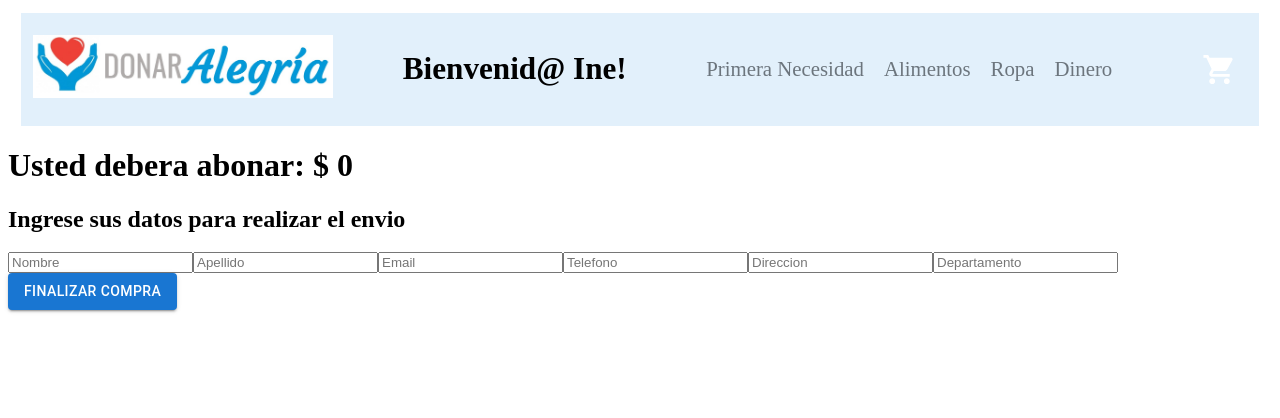
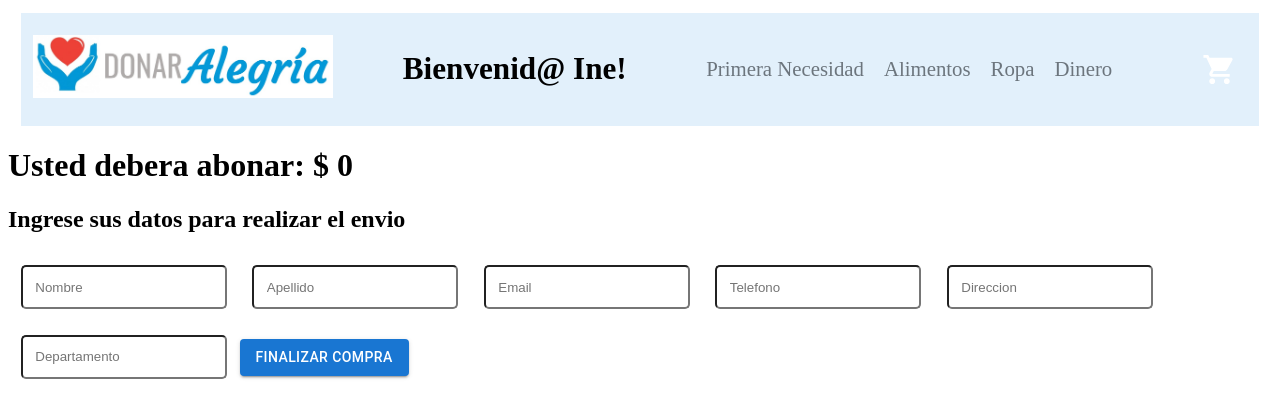
Before and after one commit to jinescaballero/react, a React (Create React App) app: page /form in a window 1280 px wide. Shown: the top 418 px of the page. Built offline with nearby package versions, Linux system fonts and the light colour scheme.

Commit message:
Entrega Final

```diff
--- a/src/Components/CartView/SalesForm/SalesForm.js
+++ b/src/Components/CartView/SalesForm/SalesForm.js
@@ -50,37 +50,37 @@ export const SalesForm = () => {
       <h2>Ingrese sus datos para realizar el envio</h2>
       <div>
         <form onSubmit={finalSale}>
-          <input
+          <input style={styles.input}
             name="name"
             type="name"
             placeholder="Nombre"
             onChange={handleOnChange}
           />
-          <input
+          <input style={styles.input}
             name="surname"
             type="family-name"
             placeholder="Apellido"
             onChange={handleOnChange}
           />
-          <input
+          <input style={styles.input}
             name="email"
             type="email"
             placeholder="Email"
             onChange={handleOnChange}
           />
-          <input
+          <input style={styles.input}
             name="phone"
             type="tel"
             placeholder="Telefono"
             onChange={handleOnChange}
           />
-          <input
+          <input style={styles.input}
             name="adress"
             type="street-address"
             placeholder="Direccion"
             onChange={handleOnChange}
           />
-          <input
+          <input style={styles.input}
             name="flat"
             type="text"
             placeholder="Departamento"
@@ -92,3 +92,16 @@ export const SalesForm = () => {
     </>
   );
 };
+
+const styles ={
+  input:{
+    display: 'inline',
+    flexDirection: 'column',
+    justifyContent:'center',
+    alignItems:'center',
+    marginTop: '10px',
+    padding: '1%',
+    margin: '1%',
+    borderRadius:'5px'
+  }
+}
--- a/src/Components/Item.js
+++ b/src/Components/Item.js
@@ -6,9 +6,8 @@ import {Link} from "react-router-dom";
 const Item = ({product})=>{
     return(
         <>
-
             <div style={ styles.card}>
-                <img width='300' src={product?.img} alt="" />
+                <img style={ styles.img} src={product?.img} alt="" />
                 <div style={styles.centrar}>
                     <h3 style={styles.h3} >{product?.name}</h3>
                     <h3 style={styles.itemCard}>${product?.price}</h3>
@@ -38,7 +37,10 @@ const styles ={
     img:{
         display: 'flex',
         justifyContent: 'center',
-        alignitems:'center'
+        alignitems:'center',
+        height:'250px',
+        marginLeft:'auto',
+        marginRight:'auto'
 
     },
     cardText:{
```
